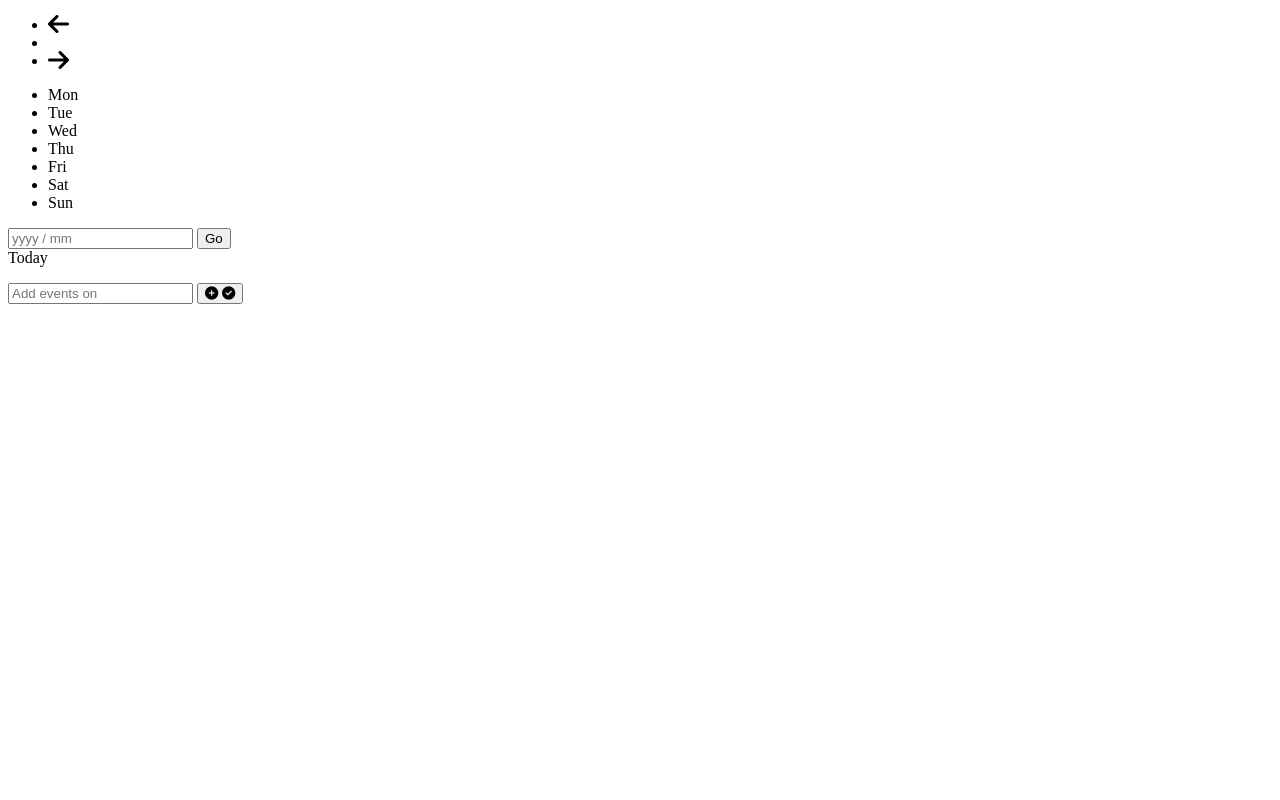
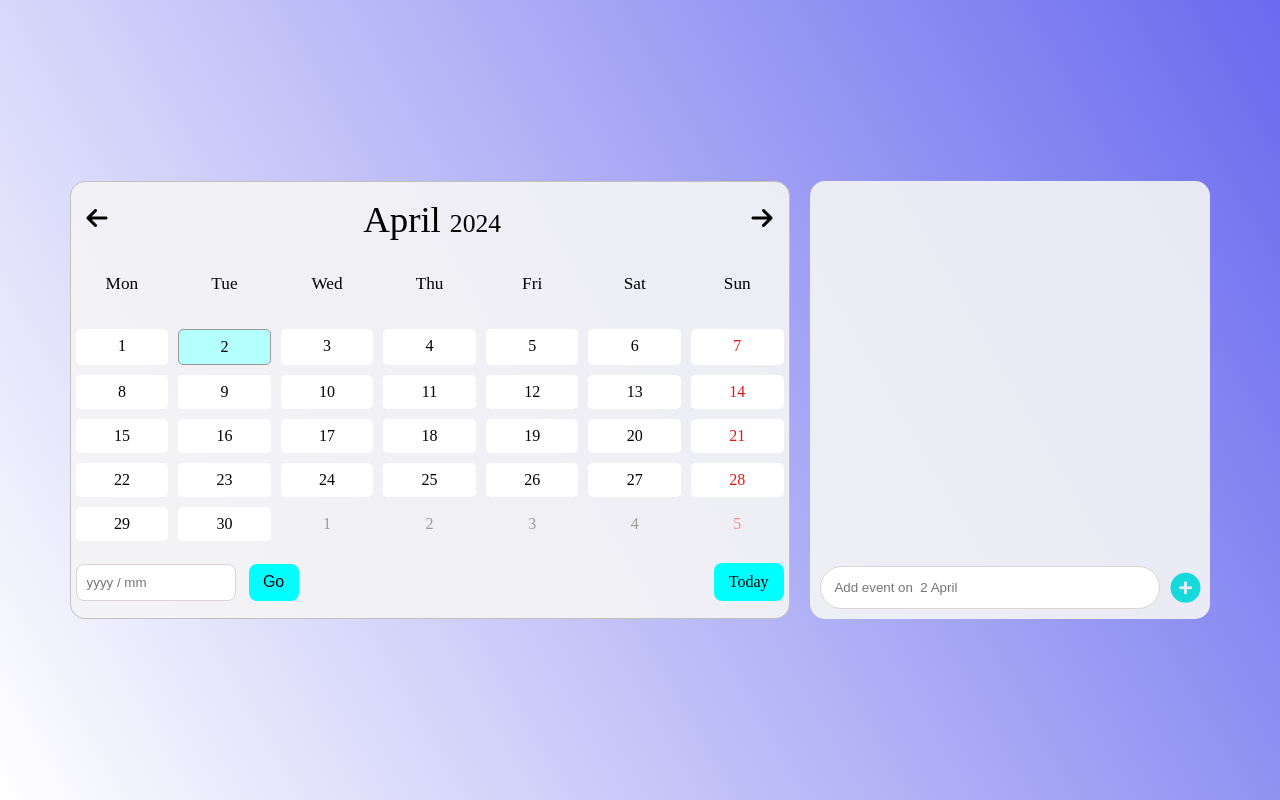
Before and after one commit to ChongalaJaiteja/dynamic-calendar, a plain HTML site: page index.html in a window 1280 px wide. Drawn offline with Linux system fonts and the light colour scheme.

Commit message:
fixed bugs

```diff
--- a/index.css
+++ b/index.css
@@ -19,7 +19,7 @@ ul {
 ::-webkit-scrollbar-thumb {
     background-color: black;
     border-radius: 15px;
-    background-color: rgb(22, 217, 217)
+    background-color: rgb(22, 217, 217);
 }
 
 .hide-element {
@@ -32,29 +32,26 @@ ul {
     flex-flow: column;
     justify-content: center;
     align-items: center;
-    background-image: linear-gradient(240deg,rgb(106, 106, 239),white);
-    border: 3px solid red;
+    background-image: linear-gradient(240deg, rgb(106, 106, 239), white);
 }
 
 .warning {
-    border: 1px solid;
 }
 
 .main-container {
     display: flex;
     flex-flow: row wrap;
-    justify-content:center;
+    justify-content: center;
     gap: 1.3rem;
     width: 100%;
     padding: 1em;
-    border: 5px solid green;
 }
 
 .calendar-container {
     border: 1px solid rgb(195, 191, 191);
     border-radius: 15px;
     max-width: 45rem;
-    background-color:rgba(245, 245, 245, 0.9);
+    background-color: rgba(245, 245, 245, 0.9);
     display: flex;
     flex-direction: column;
     gap: 0.8rem;
@@ -64,13 +61,11 @@ ul {
     display: flex;
     align-items: center;
     justify-content: space-between;
-    padding:1em;
-    border: 1px solid #000;
+    padding: 1em;
 }
 
 .calendar-header > ul {
     display: flex;
-    border: 1px solid #000;
     width: 100%;
     justify-content: space-between;
     align-items: center;
@@ -100,7 +95,6 @@ ul {
 }
 
 .calendar-body {
-    border: 1px solid;
 }
 
 .calendar-body ul li {
@@ -121,12 +115,12 @@ ul {
     flex-wrap: wrap;
 }
 
-.calendar-dates li{
+.calendar-dates li {
     padding: 8px 0px;
     cursor: pointer;
 }
 
-.calendar-dates li:hover{
+.calendar-dates li:hover {
     /* background-color: rgb(212, 209, 209); */
     border-radius: 5px;
     box-shadow: 5px 6px 6px rgb(185, 185, 185);
@@ -188,10 +182,9 @@ ul {
     display: none;
     color: black;
     font-size: 40px;
-    overflow-y:auto;
+    overflow-y: auto;
     flex-grow: 1;
     scroll-behavior: smooth;
-    border: 1px solid;
 }
 
 .add-event-input-box {
@@ -215,8 +208,7 @@ ul {
     border: none;
 }
 
-
-#addEventPlusIcon{
+#addEventPlusIcon {
     font-size: 30px;
     color: rgb(22, 217, 217);
 }
@@ -238,7 +230,7 @@ ul {
 }
 
 .prev-dates {
-    color:rgb(155, 153, 153);
+    color: rgb(155, 153, 153);
 }
 
 .next-month-sunday {
@@ -257,16 +249,17 @@ ul {
     border: 1px solid grey;
 }
 
-.event {}
+.event {
+}
 
 .confirm-event-check-btn-disabled {
     color: grey !important;
 }
 
-@media (min-width:1165px) {
+@media (min-width: 1165px) {
     .add-event-container {
         /* align-self: stretch; */
-        background-color:rgba(245, 245, 245, 0.9);
+        background-color: rgba(245, 245, 245, 0.9);
         border-radius: 15px;
         padding: 10px;
     }
--- a/index.html
+++ b/index.html
@@ -4,7 +4,7 @@
         <meta charset="UTF-8" />
         <meta http-equiv="X-UA-Compatible" content="IE=edge" />
         <meta name="viewport" content="width=device-width, initial-scale=1.0" />
-        <link rel="stylesheet" href="calendar.css" />
+        <link rel="stylesheet" href="index.css" />
         <title>calendar</title>
     </head>
 
@@ -93,6 +93,6 @@
             src="https://kit.fontawesome.com/8bd4af25b9.js"
             crossorigin="anonymous"
         ></script>
-        <script src="calendar.js"></script>
+        <script src="index.js"></script>
     </body>
 </html>
```
